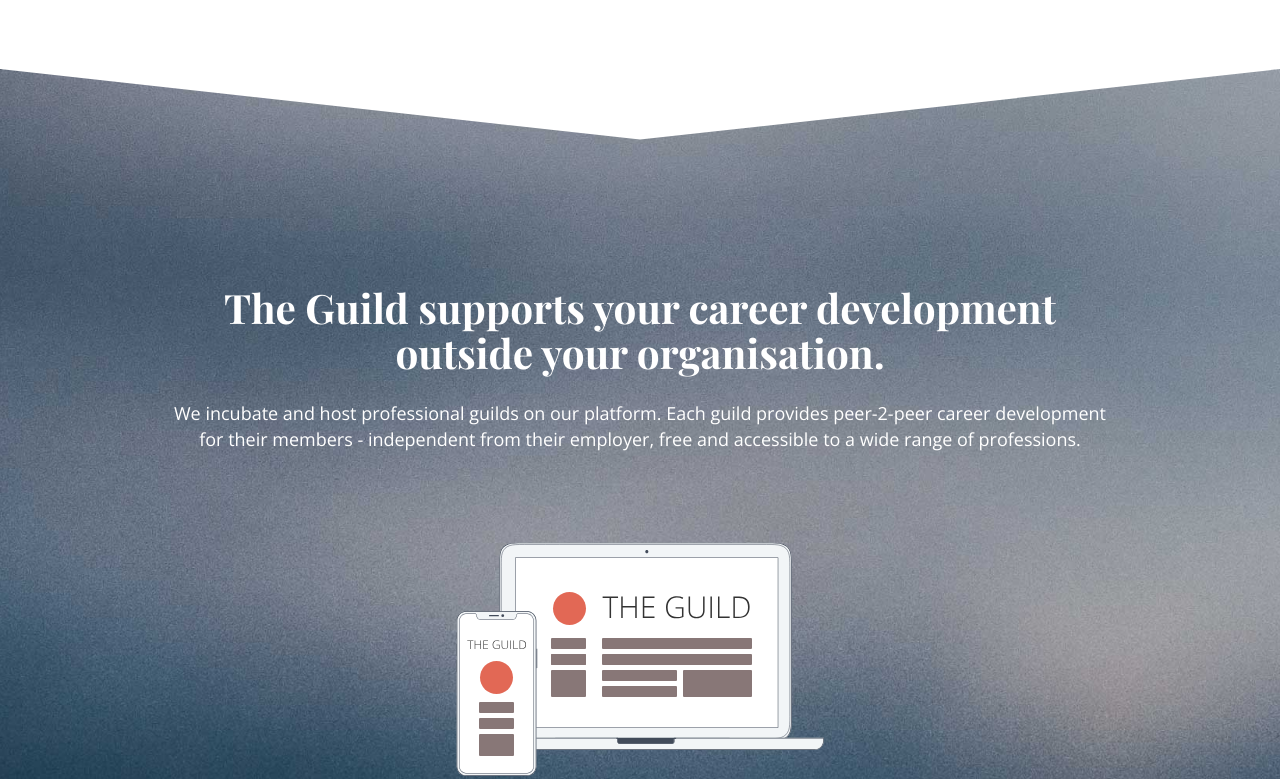
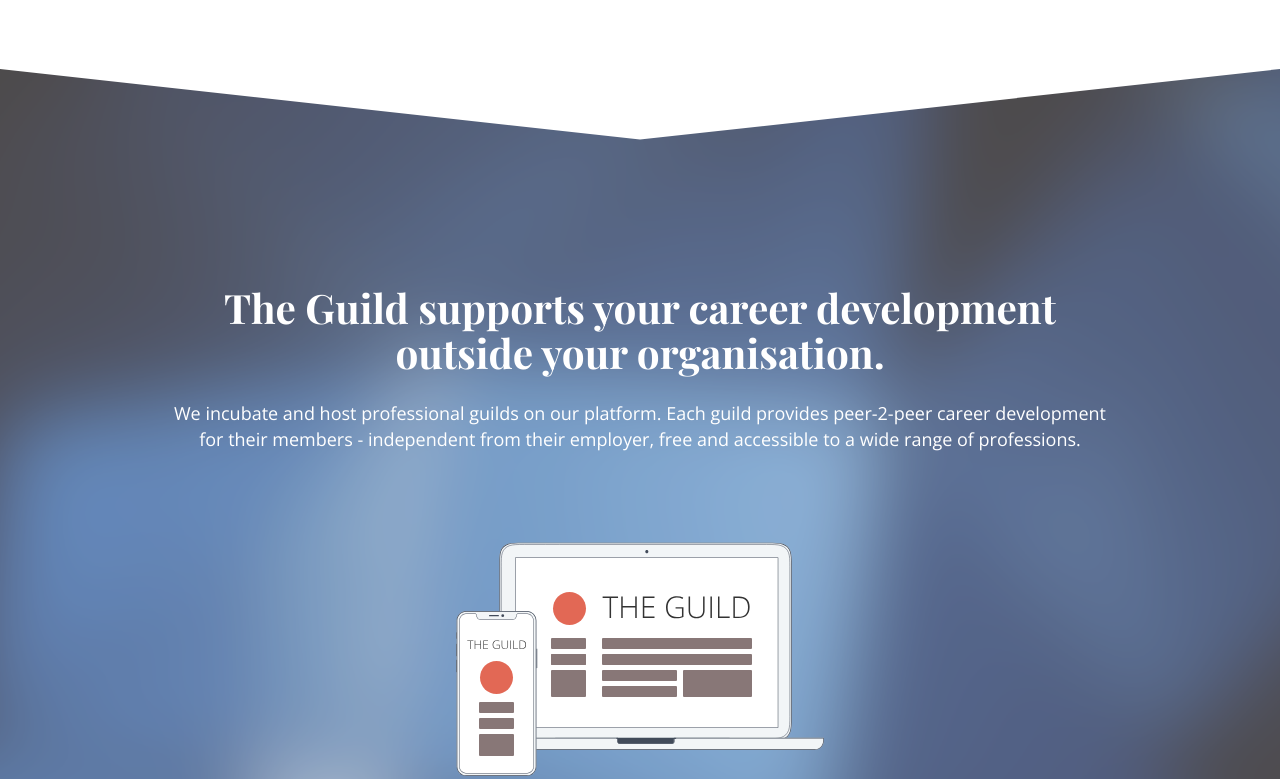
Before and after one commit to diegilde/website, a Gatsby site: page / in a window 1280 px wide. Shown: the part 1085-1864 px from the top of the page. Built offline with nearby package versions, Linux system fonts and the light colour scheme; Gatsby itself is replaced by a stand-in of ours.

Commit message:
Exchanged the background image in the 'The Guild section'.

```diff
--- a/src/components/theGuild/BackgroundImage.js
+++ b/src/components/theGuild/BackgroundImage.js
@@ -6,7 +6,7 @@ const BackgroundImage = ({ children, className }) => (
   <StaticQuery
     query={graphql`
       query {
-        desktop: file(relativePath: { eq: "the-guild-background.jpg" }) {
+        desktop: file(relativePath: { eq: "the-guild-background3.png" }) {
           childImageSharp {
             fluid(quality: 100, maxWidth: 2568) {
               ...GatsbyImageSharpFluid_withWebp
```
Also changed, not shown: src/images/the-guild-background3.png (added).
